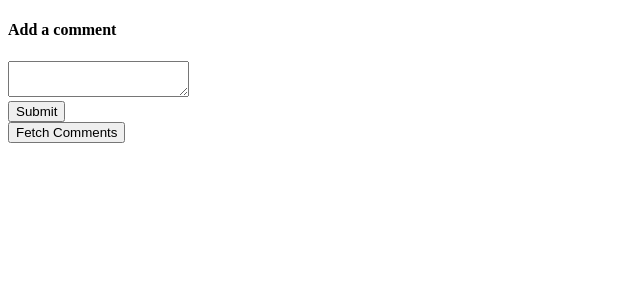
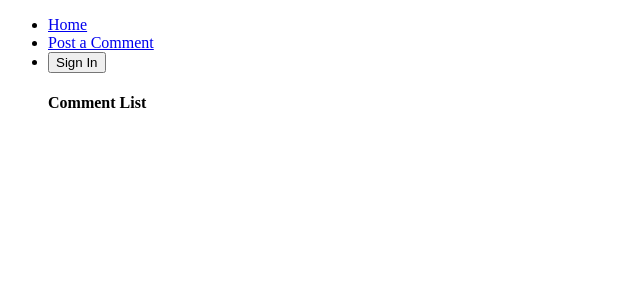
Before and after one commit to robintsunny/AdvancedReactAndRedux, a React (Create React App) app in the folder testing/: page / in a window 1280 px wide. Shown: the top 300 px of the page, without its empty margins (0-640 px from the left). Built offline with nearby package versions, Linux system fonts and the light colour scheme.

Commit message:
Authenticate Users

```diff
--- a/testing/package.json
+++ b/testing/package.json
@@ -12,6 +12,7 @@
     "react": "^16.4.2",
     "react-dom": "^16.4.2",
     "react-redux": "^5.0.7",
+    "react-router-dom": "^4.3.1",
     "react-scripts": "1.1.4",
     "redux": "^4.0.0",
     "redux-promise": "^0.6.0"
--- a/testing/src/actions/index.js
+++ b/testing/src/actions/index.js
@@ -1,5 +1,5 @@
 import axios from 'axios'
-import { SAVE_COMMENT, FETCH_COMMENTS } from 'actions/types'
+import { SAVE_COMMENT, FETCH_COMMENTS, CHANGE_AUTH } from 'actions/types'
 
 export const saveComment = comment => {
     return {
@@ -16,3 +16,10 @@
         payload: response
     }
 }
+
+export const changeAuth = (isLoggedIn) => {
+    return {
+        type: CHANGE_AUTH,
+        payload: isLoggedIn
+    }
+}
--- a/testing/src/actions/types.js
+++ b/testing/src/actions/types.js
@@ -1,2 +1,3 @@
 export const SAVE_COMMENT = 'save_comment'
 export const FETCH_COMMENTS = 'fetch_comment'
+export const CHANGE_AUTH = 'change_auth'
--- a/testing/src/components/App.js
+++ b/testing/src/components/App.js
@@ -1,12 +1,52 @@
 import React from 'react'
+import {Route, Link} from 'react-router-dom'
+import {connect} from 'react-redux'
 import CommentBox from 'components/CommentBox'
 import CommentList from 'components/CommentList'
+import * as actions from 'actions'
 
-export default () => {
-    return (
+class App extends React.Component {
+
+    renderButton () {
+        if (this.props.auth) {
+            return (
+                <button onClick={() => this.props.changeAuth(false)}>
+                    Sign Out
+                </button>
+            )
+        } else {
+            return (
+
+                <button onClick={() => this.props.changeAuth(true)}>
+                    Sign In
+                </button>
+            )
+        }
+    }
+
+    renderHeader () {
+        return (
+            <ul>
+                <li><Link to='/'>Home</Link></li>
+                <li><Link to='/post'>Post a Comment</Link></li>
+                <li>{this.renderButton()}</li>
+            </ul>
+        )
+    }
+
+    render () {
+        return (
         <div>
-            <CommentBox />
-            <CommentList />
+            {this.renderHeader()}
+            <Route path="/post" component={CommentBox} />
+            <Route path="/" component={CommentList} />
         </div>
-    )
+    )}
 }
+
+const msp = state => {
+    return {auth: state.auth}
+}
+
+
+export default connect(msp, actions)(App)
--- a/testing/src/components/CommentBox.js
+++ b/testing/src/components/CommentBox.js
@@ -5,6 +5,21 @@
 
 class CommentBox extends React.Component {
     state = { comment: '' }
+
+    componentDidMount () {
+        this.shouldNavigateAway()
+    }
+
+    componentDidUpdate () {
+        this.shouldNavigateAway()
+    }
+
+    shouldNavigateAway () {
+        if (!this.props.auth) {
+            this.props.history.push('/')
+        }
+    }
+
 
     handleChange = (e) => {
         e.preventDefault()
@@ -39,4 +54,8 @@
     }
 }
 
-export default connect(null, actions)(CommentBox)
+const msp = state => {
+    return {auth: state.auth}
+}
+
+export default connect(msp, actions)(CommentBox)
--- a/testing/src/components/CommentList.js
+++ b/testing/src/components/CommentList.js
@@ -13,6 +13,7 @@
         return (
             <div>
                 <ul>
+                    <h4>Comment List</h4>
                     {this.renderComments()}
                 </ul>
             </div>
--- a/testing/src/index.js
+++ b/testing/src/index.js
@@ -1,12 +1,13 @@
 import React from 'react'
 import ReactDOM from 'react-dom'
 import Root from 'Root'
-
-
+import {BrowserRouter, Route} from 'react-router-dom'
 import App from 'components/App'
 
 ReactDOM.render(
     <Root>
-        <App />
+        <BrowserRouter>
+            <Route path='/' component={App} />
+        </BrowserRouter>
     </Root>,
     document.querySelector('#root'))
--- /dev/null
+++ b/testing/src/reducers/auth.js
@@ -0,0 +1,10 @@
+import {CHANGE_AUTH} from 'actions/types'
+
+export default (state = false, action) => {
+    switch (action.type) {
+        case CHANGE_AUTH:
+            return action.payload;
+        default:
+            return state;
+    }
+}
--- a/testing/src/reducers/index.js
+++ b/testing/src/reducers/index.js
@@ -1,6 +1,9 @@
 import {combineReducers} from 'redux'
 import commentsReducer from 'reducers/comments'
+import authReducer from 'reducers/auth'
+
 
 export default combineReducers({
-    comments: commentsReducer
+    comments: commentsReducer,
+    auth: authReducer,
 })
```
Also changed, not shown: testing/src/components/requireAuth.js (added), 2 other files (tests, documents, lock files or other folders).
